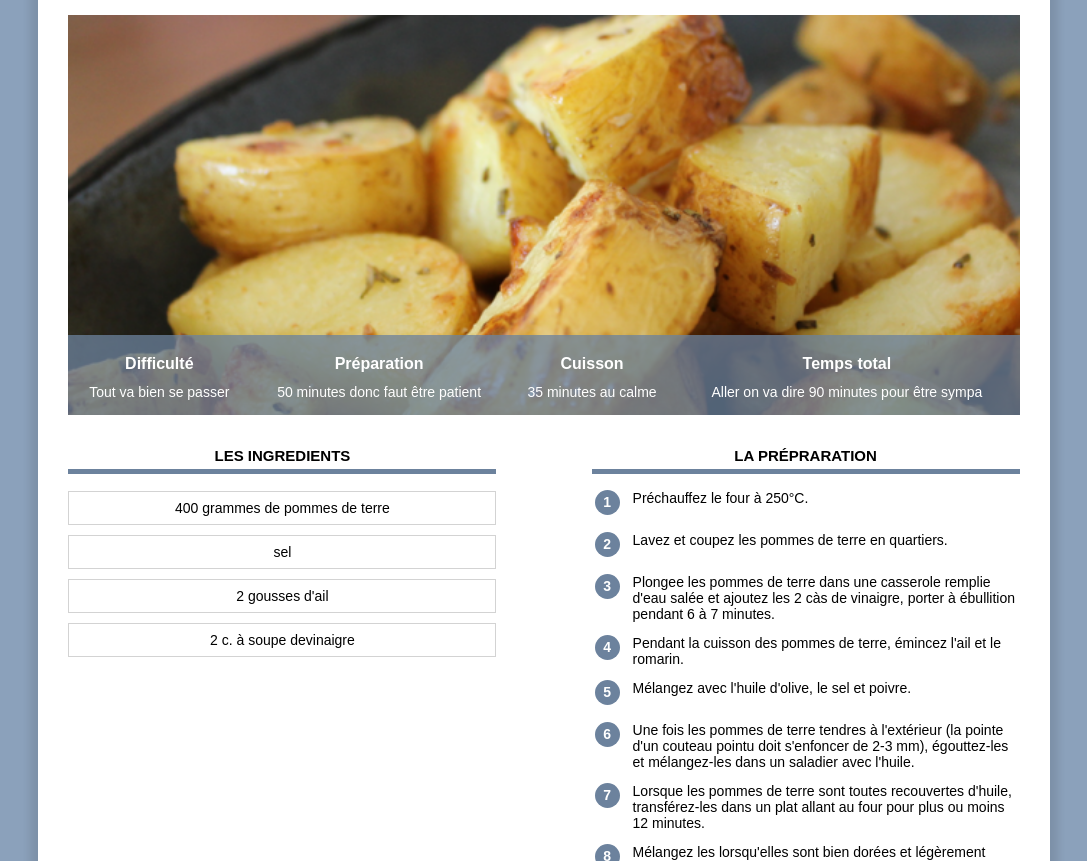
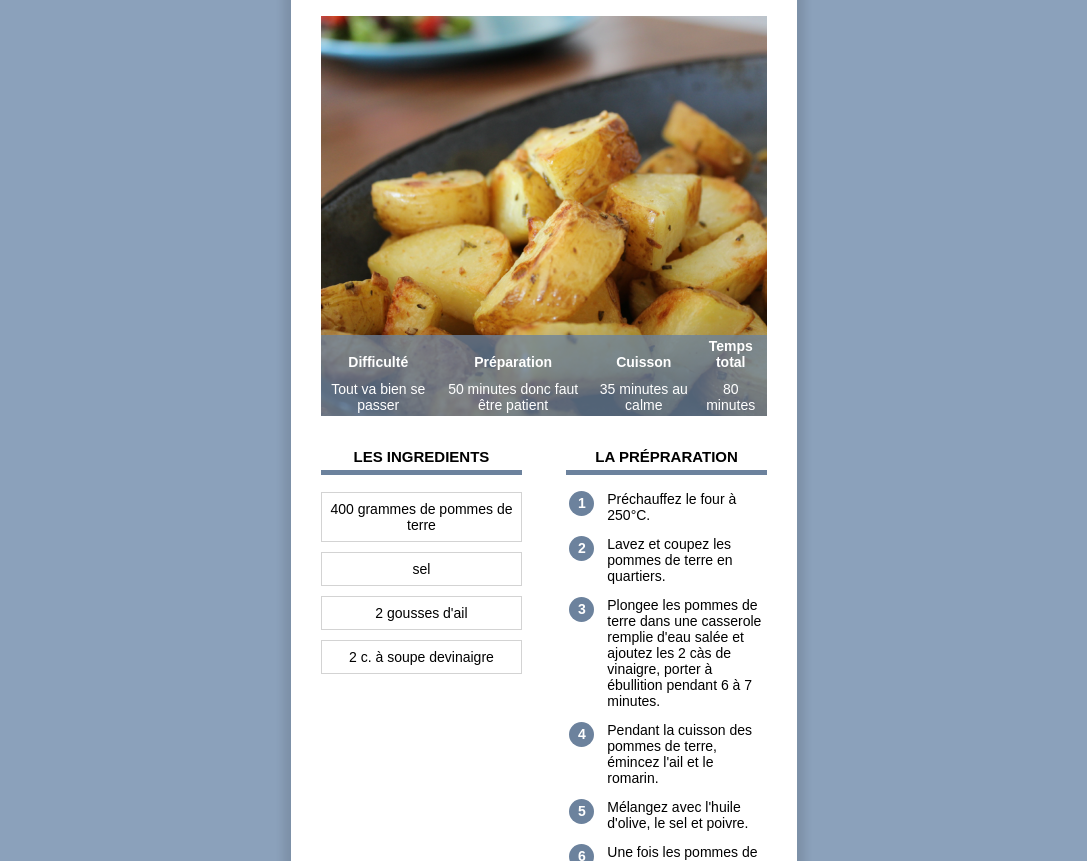
Before and after one commit to Tyndare01/site_recettes, a plain HTML site: page index.html in a window 1280 px wide. Shown: the part 239-1100 px from the top of the page, without its empty margins (96-1183 px from the left). Drawn offline with Linux system fonts and the light colour scheme.

Commit message:
Add files via upload

```diff
--- a/index.html
+++ b/index.html
@@ -3,6 +3,7 @@
     <head>
         <title>Recette facile: Pommes de terre au four</title>
         <meta charset="UTF-8">
+        <meta name="viewport" content="width=device-width, initial-scale=1.0">
         <link rel="stylesheet" href="recette.css"/>
     </head>
     <body>
@@ -15,13 +16,13 @@
             <h1>Pomme de terres au four à l'ail et au romarin</h1>
 
             <div class = "separateur"></div>
-            <br>
+
 
             <div class="centre">
                 <p class="description">"Voici une recette pour <b>fénéant</b> qui <i>souhaiterait</i> faire des pommes de terre au four sans trop d'effort."</p>
             </div>
 
-            <br>
+
 
             <div class="info">
                 <img class ="centre info" src = backgroundPommesDeTerre.png>
@@ -37,7 +38,7 @@
                         <td>Tout va bien se passer</td>
                         <td>50 minutes donc faut être patient</td>
                         <td>35 minutes au calme</td>
-                        <td>Aller on va dire 90 minutes pour être sympa</td>
+                        <td>80 minutes</td>
                     </tr>
                 </Table>
             </div>
--- a/recette.css
+++ b/recette.css
@@ -9,9 +9,8 @@ body {
 
 div.contenu {
     background-color: white;
-    margin: 60px 10% 80px 10%;
-    padding: 0px 30px 30px 30px;
-    min-width: 350px;
+    margin: 40px 8px 8px 8px;
+    padding: 0px 8px 20px 8px;
     box-shadow: 0px 0px 8px 8px rgba(0,0,0, 0.1);
     overflow: visible;
 }
@@ -71,29 +70,28 @@ table.info {
      width: 100%;
      color: white;
      background-color:#6C829DC0;
-     height: 80px;
+     height: 50px;
 }
 table.info td {
     text-align:center;
-    font-size: 14px;
+    font-size: 12px;
     vertical-align: top;
 }
 table.info th {
-    font-size: 16px;
+    font-size: 14px;
     vertical-align: bottom;
     padding-bottom: 8px;
 }
 img.info {
     display: block;
     max-height: 400px;
-
     object-fit: cover;
     /*height: 100px;*/
     background-color: lightgrey;
 }
 
 div.colonne {
-    width: 45%;
+    width: 100%;
     margin-top: 20px;
 }
 
@@ -107,12 +105,8 @@ div.colonne h2 {
 
 div.colonne1 {
 display: inline-block;
-margin-right: 10%;
 }
 
-div.colonne2 {
-float: right; /*Remarque: vu que la colonne2 est en float, elle peut causer des soucis de débordement (la div ne prend pas en compte la taille de cette colonne) conf.solution overflow*/
-}
 
 div.ingredients p {
     text-align: center;
@@ -150,3 +144,48 @@ table.preparation td.preparation_etape {
 table.preparation tr {
     height: 40px; /*dans une table height peut être interprété comme min-height(qui ne fonctionne pas dans une table)*/
 }
+
+/*Styles pour ordinateu*/
+
+@media only screen and (min-width: 768px) {
+    div.contenu {
+        margin: 60px 30% 80px 30%;
+        padding: 0px 30px 30px 30px;
+        min-width: 350px;
+    }
+    table.info {
+         height: 80px;
+    }
+    table.info td {
+        font-size: 14px;
+    }
+    table.info th {
+        font-size: 14px;
+    }
+    img.info {
+        display: block;
+        max-height: 400px;
+        object-fit: cover;
+        /*height: 100px;*/
+        background-color: lightgrey;
+    }
+    div.colonne {
+        width: 45%;
+    }
+
+    div.colonne1 {
+    margin-right: 10%;
+    }
+
+    div.colonne2 {
+    float: right; /*Remarque: vu que la colonne2 est en float, elle peut causer des soucis de débordement (la div ne prend pas en compte la taille de cette colonne) conf.solution overflow*/
+    }
+}
+
+@media only screen and (max-width: 900px) {
+    div.contenu {
+        margin-left: auto;
+        margin-right: auto;
+        width: 680px;
+    }
+}
```
